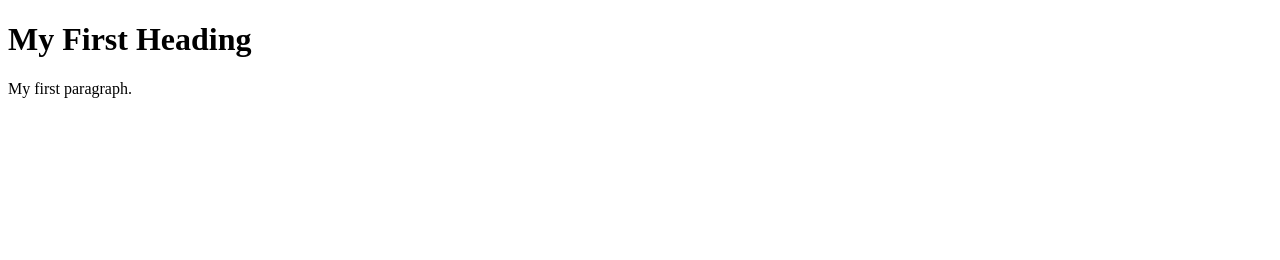
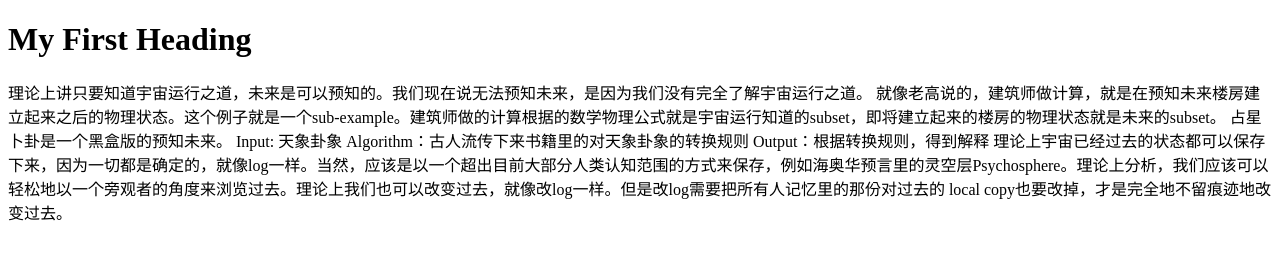
Before and after one commit to J22C/J22C.github.io, a plain HTML site: page index.html in a window 1280 px wide. Drawn offline with Linux system fonts and the light colour scheme.

Commit message:
Update index.html

```diff
--- a/index.html
+++ b/index.html
@@ -1,10 +1,16 @@
 <!DOCTYPE html>
 <html>
-<body>
+  <body>
+    <h1>My First Heading</h1>
 
-<h1>My First Heading</h1>
-
-<p>My first paragraph.</p>
-
-</body>
+    <p>
+      理论上讲只要知道宇宙运行之道，未来是可以预知的。我们现在说无法预知未来，是因为我们没有完全了解宇宙运行之道。
+      就像老高说的，建筑师做计算，就是在预知未来楼房建立起来之后的物理状态。这个例子就是一个sub-example。建筑师做的计算根据的数学物理公式就是宇宙运行知道的subset，即将建立起来的楼房的物理状态就是未来的subset。
+      占星卜卦是一个黑盒版的预知未来。 Input: 天象卦象
+      Algorithm：古人流传下来书籍里的对天象卦象的转换规则
+      Output：根据转换规则，得到解释
+      理论上宇宙已经过去的状态都可以保存下来，因为一切都是确定的，就像log一样。当然，应该是以一个超出目前大部分人类认知范围的方式来保存，例如海奥华预言里的灵空层Psychosphere。理论上分析，我们应该可以轻松地以一个旁观者的角度来浏览过去。理论上我们也可以改变过去，就像改log一样。但是改log需要把所有人记忆里的那份对过去的
+      local copy也要改掉，才是完全地不留痕迹地改变过去。
+    </p>
+  </body>
 </html>
```
